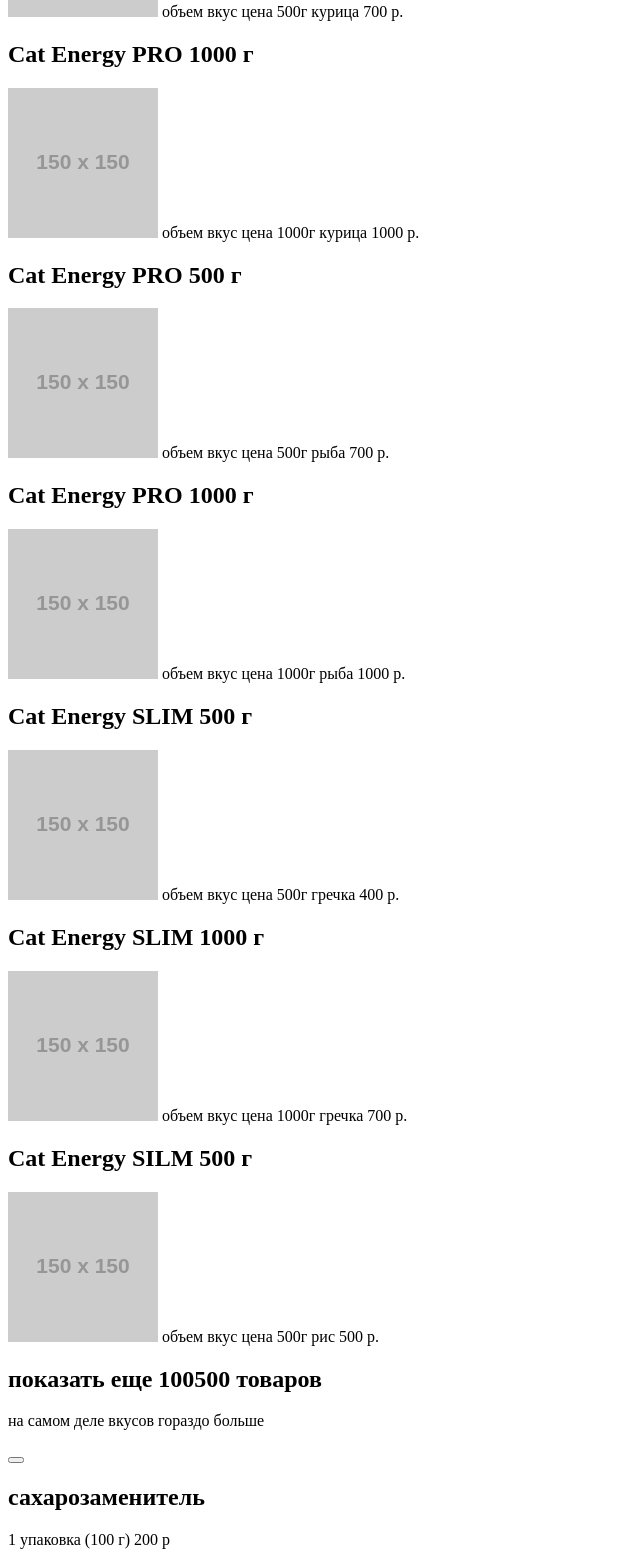
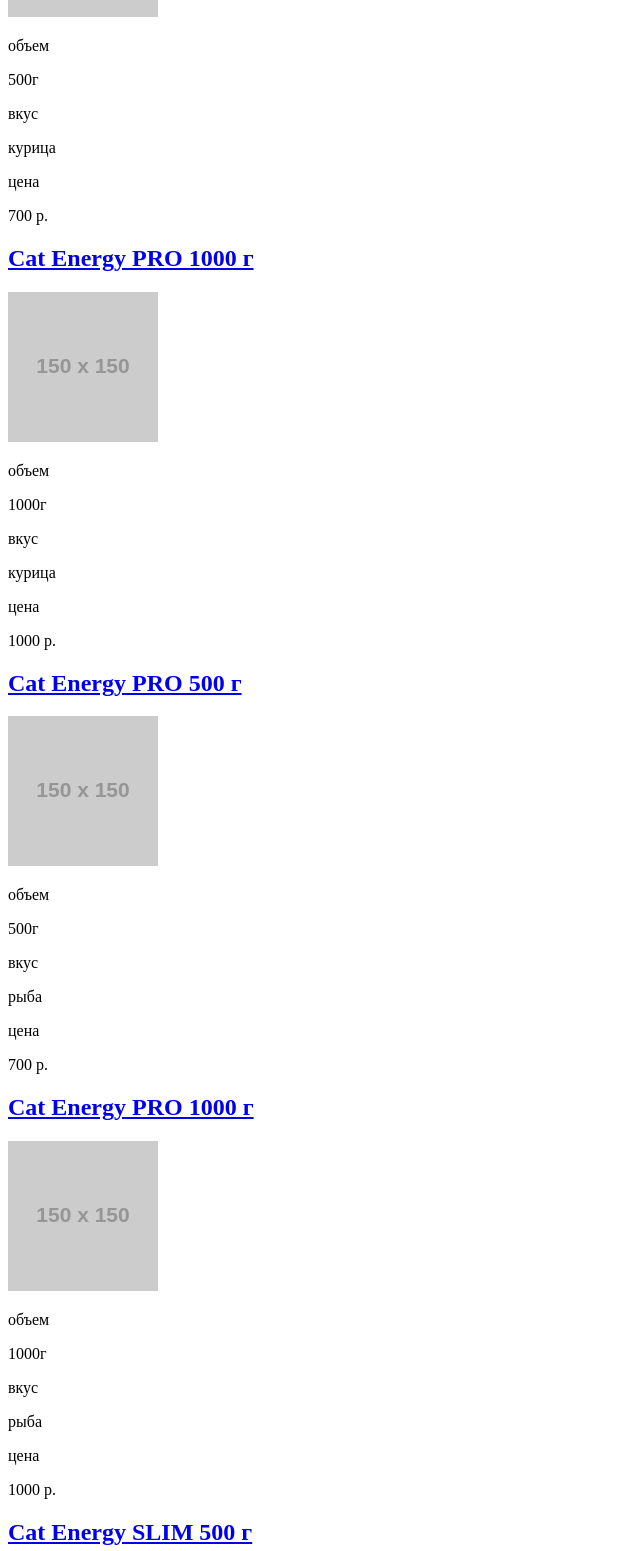
Before and after one commit to anoleynikov/360893-cat-energy-20, a website: page source/catalog.html in a window 1280 px wide. Shown: the part 422-1973 px from the top of the page, without its empty margins (0-640 px from the left). Drawn offline with Linux system fonts and the light colour scheme; placeholder pictures from the web are drawn by us.

Commit message:
Правка списков

```diff
--- a/source/catalog.html
+++ b/source/catalog.html
@@ -17,74 +17,74 @@
             <h1>Каталог продукции</h1>
          </div>
          <section class="catalog-item">
-            <h2>Cat Energy PRO 500 г</h2>
+            <h2><a href="#">Cat Energy PRO 500 г</a></h2>
             <img src="https://via.placeholder.com/150x150" alt="">
-            <span>объем</span>
-            <span>вкус</span>
-            <span>цена</span>
-            <span>500г</span>
-            <span>курица</span>
-            <span>700 р.</span>
+            <dl>объем</dl>
+            <dt>500г</dt>
+            <dl>вкус</dl>
+            <dt>курица</dt>
+            <dl>цена</dl>
+            <dt>700 р.</dt>
          </section>
          <section class="catalog-item">
-            <h2>Cat Energy PRO 1000 г</h2>
+            <h2><a href="#">Cat Energy PRO 1000 г</a></h2>
             <img src="https://via.placeholder.com/150x150" alt="">
-            <span>объем</span>
-            <span>вкус</span>
-            <span>цена</span>
-            <span>1000г</span>
-            <span>курица</span>
-            <span>1000 р.</span>
+            <dl>объем</dl>
+            <dt>1000г</dt>
+            <dl>вкус</dl>
+            <dt>курица</dt>
+            <dl>цена</dl>
+            <dt>1000 р.</dt>
          </section>
          <section class="catalog-item">
-            <h2>Cat Energy PRO 500 г</h2>
+            <h2><a href="#">Cat Energy PRO 500 г</a></h2>
             <img src="https://via.placeholder.com/150x150" alt="">
-            <span>объем</span>
-            <span>вкус</span>
-            <span>цена</span>
-            <span>500г</span>
-            <span>рыба</span>
-            <span>700 р.</span>
+            <dl>объем</dl>
+            <dt>500г</dt>
+            <dl>вкус</dl>
+            <dt>рыба</dt>
+            <dl>цена</dl>
+            <dt>700 р.</dt>
          </section>
          <section class="catalog-item">
-            <h2>Cat Energy PRO 1000 г</h2>
+            <h2><a href="#">Cat Energy PRO 1000 г</a></h2>
             <img src="https://via.placeholder.com/150x150" alt="">
-            <span>объем</span>
-            <span>вкус</span>
-            <span>цена</span>
-            <span>1000г</span>
-            <span>рыба</span>
-            <span>1000 р.</span>
+            <dl>объем</dl>
+            <dt>1000г</dt>
+            <dl>вкус</dl>
+            <dt>рыба</dt>
+            <dl>цена</dl>
+            <dt>1000 р.</dt>
          </section>
          <section class="catalog-item">
-            <h2>Cat Energy SLIM 500 г</h2>
+            <h2><a href="#">Cat Energy SLIM 500 г</a></h2>
             <img src="https://via.placeholder.com/150x150" alt="">
-            <span>объем</span>
-            <span>вкус</span>
-            <span>цена</span>
-            <span>500г</span>
-            <span>гречка</span>
-            <span>400 р.</span>
+            <dl>объем</dl>
+            <dt>500г</dt>
+            <dl>вкус</dl>
+            <dt>гречка</dt>
+            <dl>цена</dl>
+            <dt>400 р.</dt>
          </section>
          <section class="catalog-item">
-            <h2>Cat Energy SLIM 1000 г</h2>
+            <h2><a href="#">Cat Energy SLIM 1000 г</a></h2>
             <img src="https://via.placeholder.com/150x150" alt="">
-            <span>объем</span>
-            <span>вкус</span>
-            <span>цена</span>
-            <span>1000г</span>
-            <span>гречка</span>
-            <span>700 р.</span>
+            <dl>объем</dl>
+            <dt>1000г</dt>
+            <dl>вкус</dl>
+            <dt>гречка</dt>
+            <dl>цена</dl>
+            <dt>700 р.</dt>
          </section>
          <section class="catalog-item">
-            <h2>Cat Energy SILM 500 г</h2>
+            <h2><a href="#">Cat Energy SILM 500 г</a></h2>
             <img src="https://via.placeholder.com/150x150" alt="">
-            <span>объем</span>
-            <span>вкус</span>
-            <span>цена</span>
-            <span>500г</span>
-            <span>рис</span>
-            <span>500 р.</span>
+            <dl>объем</dl>
+            <dt>500г</dt>
+            <dl>вкус</dl>
+            <dt>рис</dt>
+            <dl>цена</dl>
+            <dt>500 р.</dt>
          </section>
          <section class="more">
             <h2>показать еще 100500 товаров</h2>
```
